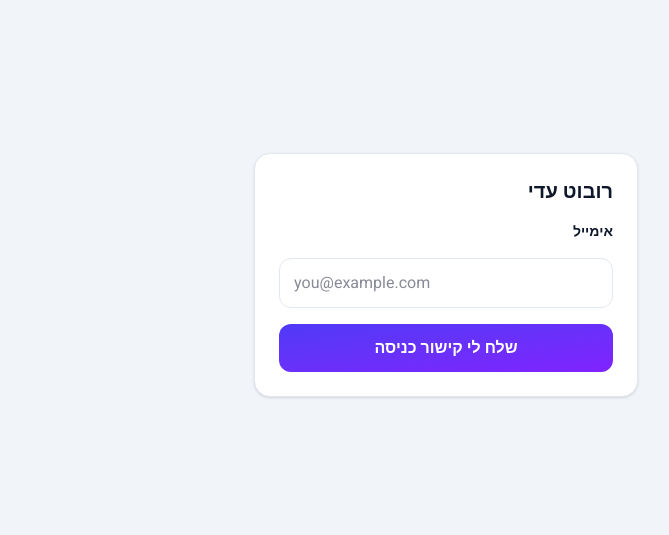
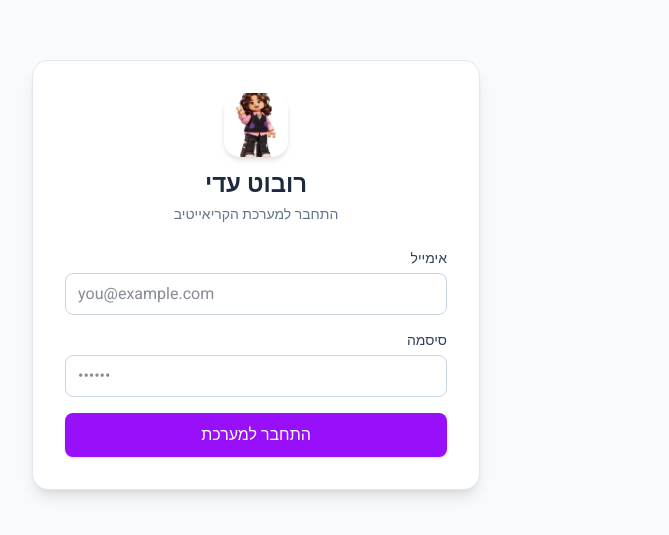
Before and after one commit to petelnir155-creator/creative-os, a React (Vite) app: page / in a window 1280 px wide. Shown: the part 125-660 px from the top of the page, without its empty margins (470-1139 px from the left). Built offline with nearby package versions, Linux system fonts and the light colour scheme; no server answers.

Commit message:
Update AuthGate.jsx

```diff
--- a/src/components/AuthGate.jsx
+++ b/src/components/AuthGate.jsx
@@ -3,45 +3,77 @@ import { supabase } from '../lib/supabase'
 
 export default function AuthGate() {
   const [email, setEmail] = useState('')
-  const [state, setState] = useState('idle') // idle | sending | sent | error
-  const [message, setMessage] = useState('')
+  const [password, setPassword] = useState('')
+  const [loading, setLoading] = useState(false)
+  const [errorMsg, setErrorMsg] = useState('')
 
-  const submit = async (e) => {
+  const handleLogin = async (e) => {
     e.preventDefault()
-    setState('sending')
-    const { error } = await supabase.auth.signInWithOtp({
-      email: email.trim(),
-      options: { emailRedirectTo: window.location.origin },
+    setLoading(true)
+    setErrorMsg('')
+
+    const { error } = await supabase.auth.signInWithPassword({
+      email,
+      password,
     })
-    if (error) { setState('error'); setMessage(error.message) } else setState('sent')
+
+    if (error) {
+      setErrorMsg('שגיאה בהתחברות: ' + error.message)
+    }
+    setLoading(false)
   }
 
   return (
-    <div className="grid min-h-dvh place-items-center p-6">
-      <form onSubmit={submit} className="flex w-full max-w-sm flex-col gap-4 rounded-2xl border border-slate-200 bg-white p-6 shadow-sm">
-        <h1 className="text-xl font-extrabold">רובוט עדי</h1>
-        {state === 'sent' ? (
-          <p className="text-sm leading-relaxed text-slate-600">
-            שלחתי קישור כניסה ל־<b dir="ltr">{email}</b>. פתח אותו באותו מכשיר שבו אתה רוצה להיכנס.
-          </p>
-        ) : (
-          <>
-            <label htmlFor="email" className="text-sm font-bold">אימייל</label>
+    <div className="flex min-h-screen items-center justify-center bg-slate-50 p-4" dir="rtl">
+      <div className="w-full max-w-md rounded-2xl bg-white p-8 shadow-lg border border-slate-200">
+        <div className="text-center mb-6">
+          <img src="/adi.png" alt="רובוט עדי" className="w-16 h-16 rounded-2xl mx-auto mb-3 object-cover shadow-md" />
+          <h1 className="text-2xl font-bold text-slate-800">רובוט עדי</h1>
+          <p className="text-sm text-slate-500 mt-1">התחבר למערכת הקריאייטיב</p>
+        </div>
+
+        {errorMsg && (
+          <div className="mb-4 p-3 bg-red-50 border border-red-200 text-red-700 text-sm rounded-lg text-right">
+            {errorMsg}
+          </div>
+        )}
+
+        <form onSubmit={handleLogin} className="space-y-4 text-right">
+          <div>
+            <label className="block text-sm font-medium text-slate-700 mb-1">אימייל</label>
             <input
-              id="email" type="email" required dir="ltr" value={email} onChange={(e) => setEmail(e.target.value)}
-              className="rounded-xl border border-slate-200 px-3.5 py-3 text-start text-base outline-none focus:border-indigo-400 focus:ring-4 focus:ring-indigo-100"
-              placeholder="you@example.com" autoComplete="email"
+              type="email"
+              required
+              value={email}
+              onChange={(e) => setEmail(e.target.value)}
+              placeholder="you@example.com"
+              className="w-full px-3 py-2 border border-slate-300 rounded-lg focus:outline-none focus:ring-2 focus:ring-purple-500 text-left"
+              dir="ltr"
             />
-            <button
-              type="submit" disabled={state === 'sending'}
-              className="rounded-xl bg-gradient-to-br from-indigo-600 to-violet-600 px-5 py-3 text-base font-bold text-white disabled:opacity-60"
-            >
-              {state === 'sending' ? 'שולח...' : 'שלח לי קישור כניסה'}
-            </button>
-            {state === 'error' && <p role="alert" className="text-sm text-red-700">{message}</p>}
-          </>
-        )}
-      </form>
+          </div>
+
+          <div>
+            <label className="block text-sm font-medium text-slate-700 mb-1">סיסמה</label>
+            <input
+              type="password"
+              required
+              value={password}
+              onChange={(e) => setPassword(e.target.value)}
+              placeholder="••••••"
+              className="w-full px-3 py-2 border border-slate-300 rounded-lg focus:outline-none focus:ring-2 focus:ring-purple-500 text-left"
+              dir="ltr"
+            />
+          </div>
+
+          <button
+            type="submit"
+            disabled={loading}
+            className="w-full py-2.5 px-4 bg-purple-600 hover:bg-purple-700 text-white font-medium rounded-lg transition-colors shadow-sm disabled:opacity-50 cursor-pointer"
+          >
+            {loading ? 'מתחבר...' : 'התחבר למערכת'}
+          </button>
+        </form>
+      </div>
     </div>
   )
 }
```
